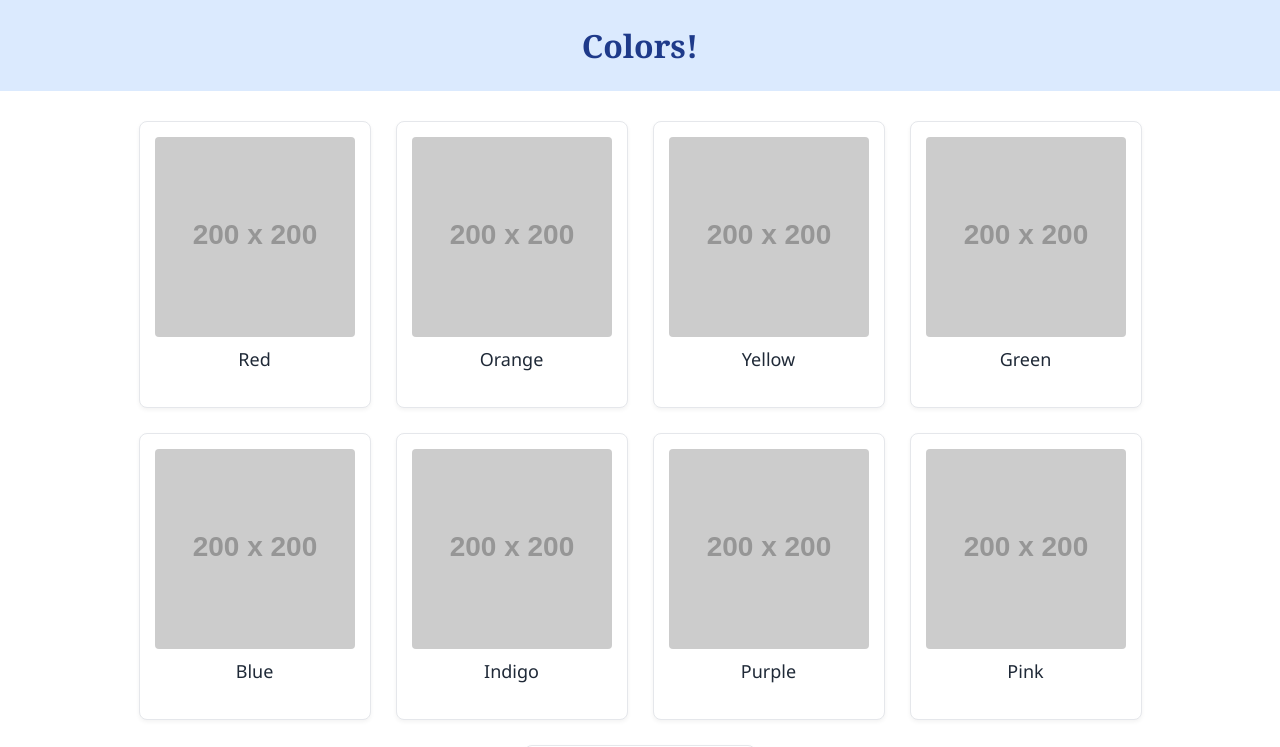
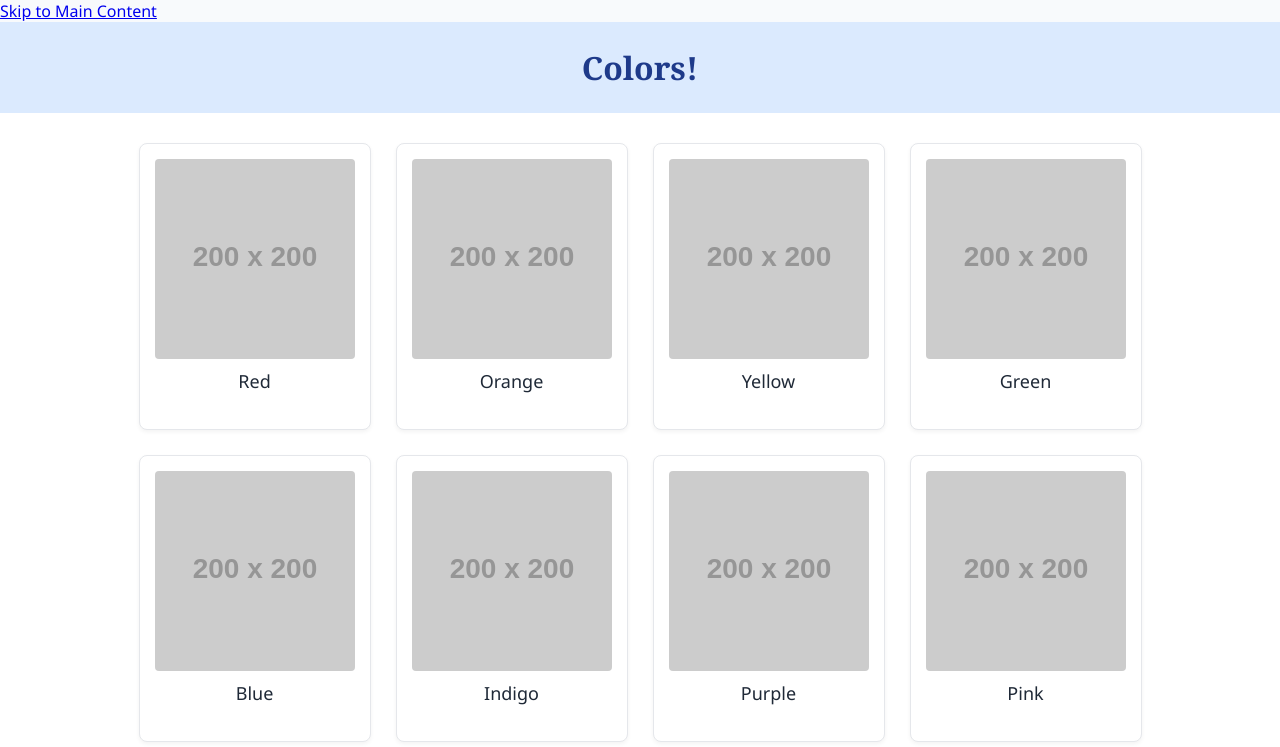
Before and after one commit to mchienc/web-practice, a plain HTML site: page index.html in a window 1280 px wide. Shown: the top 747 px of the page. Drawn offline with Linux system fonts and the light colour scheme; placeholder pictures from the web are drawn by us.

Commit message:
Update index.html

```diff
--- a/index.html
+++ b/index.html
@@ -11,11 +11,15 @@
 </head>
 
 <body>
+    <!-- Yêu cầu bài 2: Skip to Main Content Link -->
+    <a class="skip-link" href="#main">Skip to Main Content</a>
+
     <header>
         <h1 id="top">Colors!</h1>
     </header>
 
-    <main>
+    <!-- Yêu cầu bài 2: id="main" và class="grid" -->
+    <main id="main" class="grid">
         <div>
             <img src="https://dummyimage.com/200x200/ef4444/ffffff.png" alt="Red" width="200">
             <p>Red</p>
```
